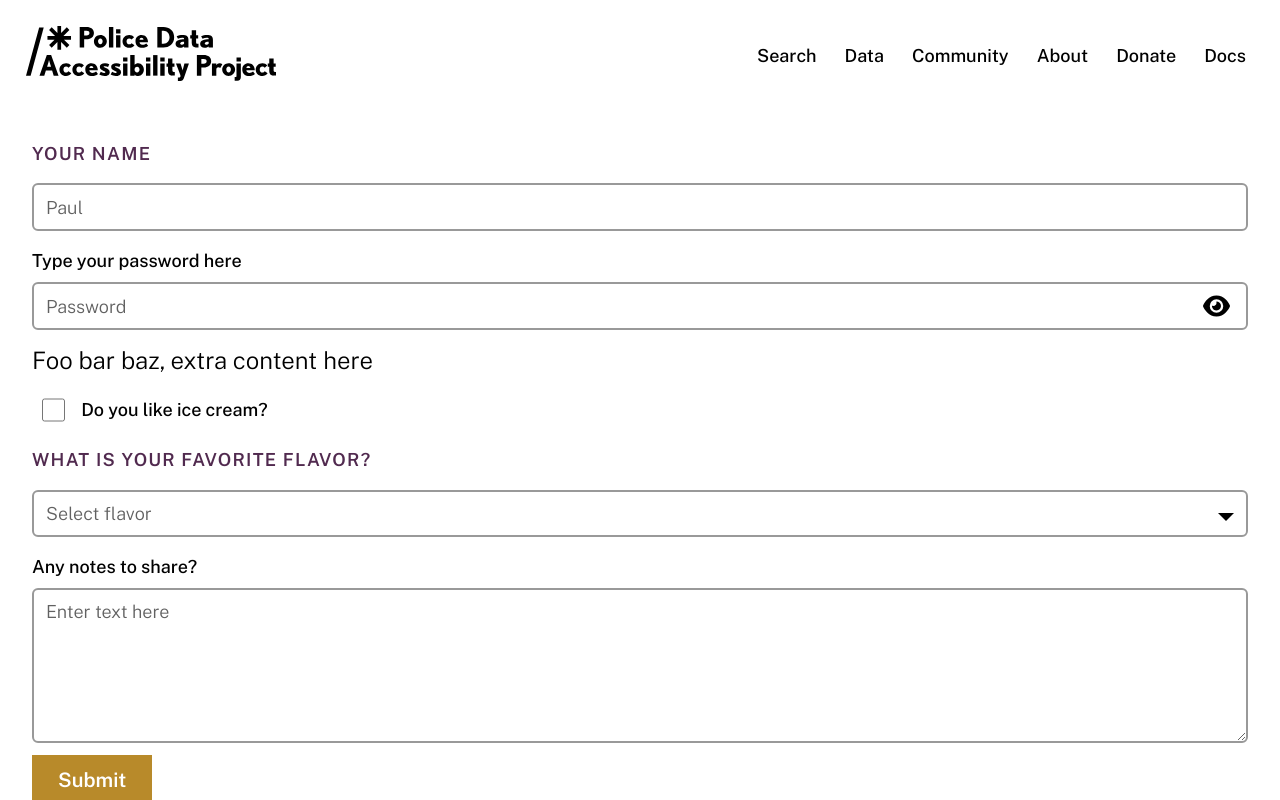
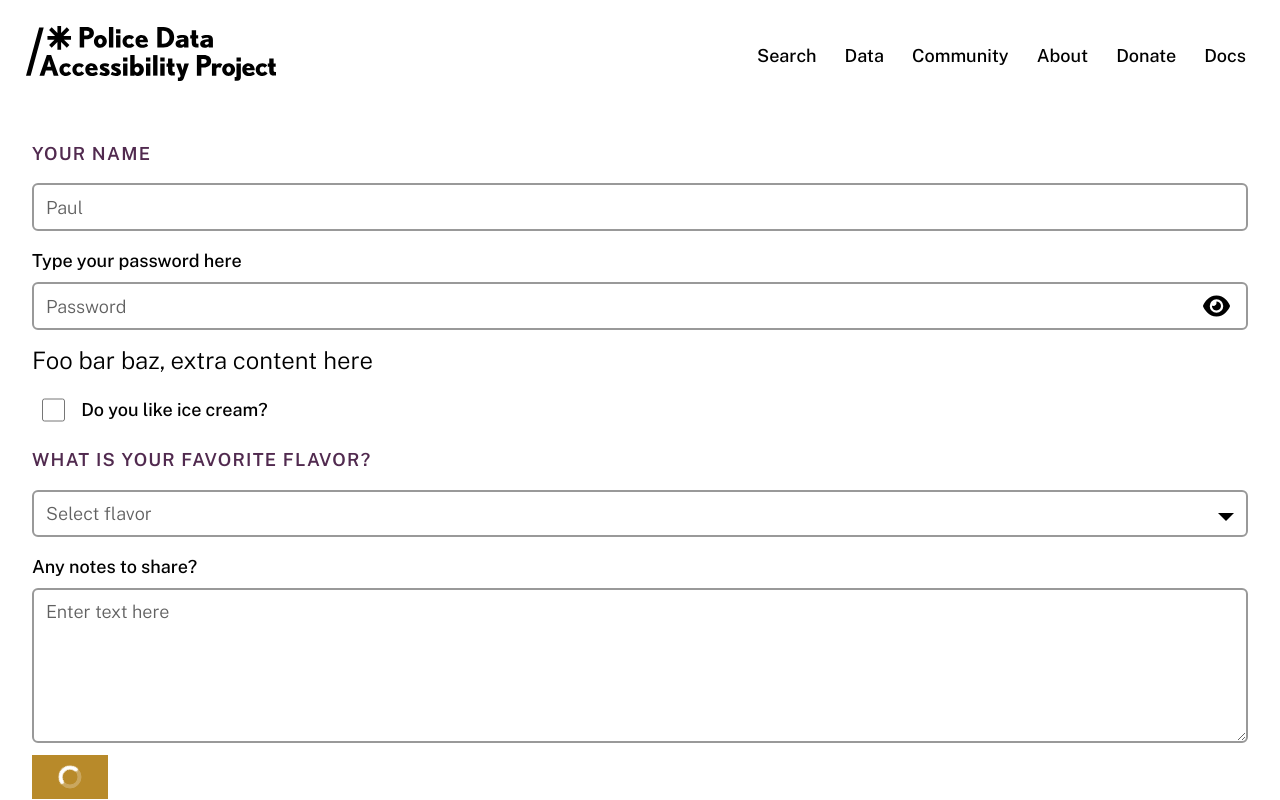
Before and after one commit to Police-Data-Accessibility-Project/design-system, a Vue app: page /form-v2-demo in a window 1280 px wide. Shown: the top 800 px of the page. Built offline with nearby package versions, Linux system fonts and the light colour scheme.

Commit message:
fix: button children again

```diff
--- a/src/components/Button/PdapButton.vue
+++ b/src/components/Button/PdapButton.vue
@@ -1,10 +1,17 @@
 <template>
 	<button :class="classes">
-		<TransitionGroup mode="out-in">
-			<slot v-if="!isLoading" />
-			<slot v-if="isLoading && $slots.loading" name="loading" />
-			<Spinner v-if="isLoading && !$slots.loading" :show="isLoading" />
-		</TransitionGroup>
+		<Transition mode="out-in">
+			<component
+				:is="
+					isLoading && $slots.loading
+						? $slots.loading
+						: isLoading
+						? Spinner
+						: $slots.default
+				"
+				v-bind="isLoading ? loadingProps : undefined"
+			/>
+		</Transition>
 	</button>
 </template>
 
@@ -21,6 +28,10 @@ const props = withDefaults(defineProps<PdapButtonProps>(), {
 	intent: 'primary',
 	isLoading: false,
 });
+
+const loadingProps = {
+	show: props.isLoading,
+};
 
 // CSS class map
 const classes = reactive({
--- a/src/demo/pages/FormV2Demo.vue
+++ b/src/demo/pages/FormV2Demo.vue
@@ -60,7 +60,7 @@
 				:rows="5"
 			/>
 
-			<Button type="submit">Submit</Button>
+			<Button :is-loading="mockLoading" type="submit">Submit</Button>
 		</FormV2>
 	</main>
 </template>
@@ -73,6 +73,15 @@ import { InputCheckbox } from '../../components/InputCheckbox';
 import { InputPassword } from '../../components/InputPassword';
 import { InputSelect } from '../../components/InputSelect';
 import PdapInputTextArea from '../../components/InputTextArea/PdapInputTextArea.vue';
+import { onMounted, ref } from 'vue';
+
+const mockLoading = ref(true);
+
+onMounted(() => {
+	setTimeout(() => {
+		mockLoading.value = false;
+	}, 5000);
+});
 
 const INPUT_CHECKBOX_NAME = 'ice-cream';
 const INPUT_TEXT_PLACEHOLDER = 'Paul';
```
Also changed, not shown: 2 other files (tests, documents, lock files or other folders).
